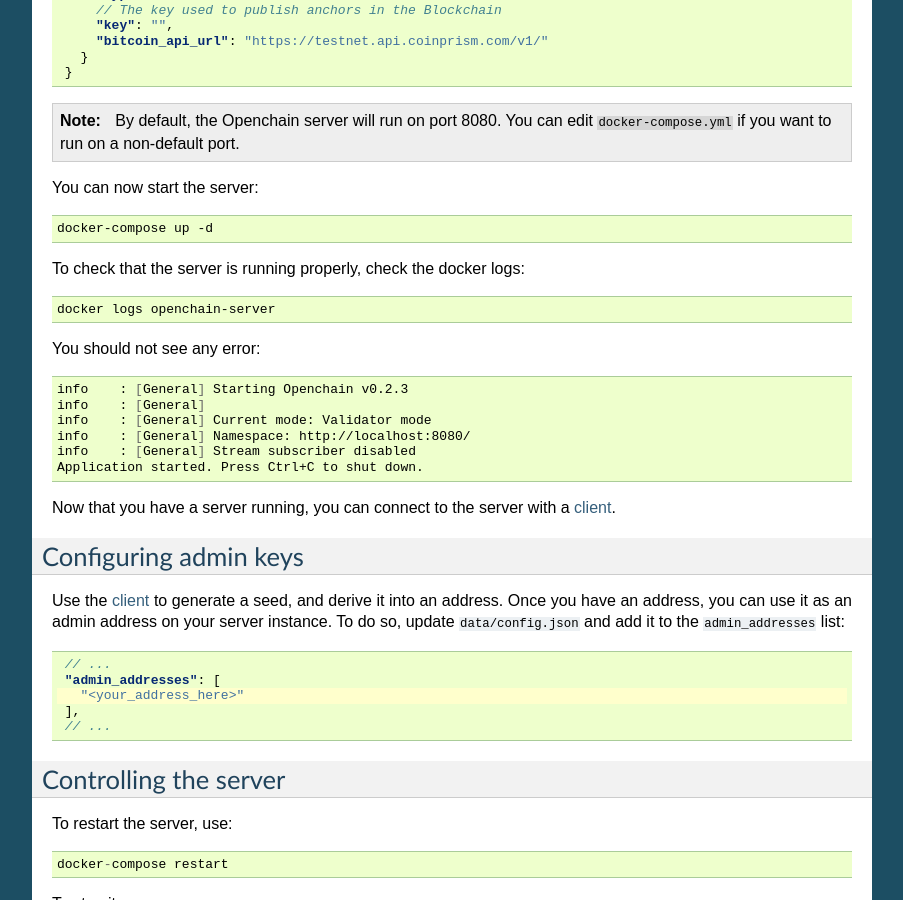
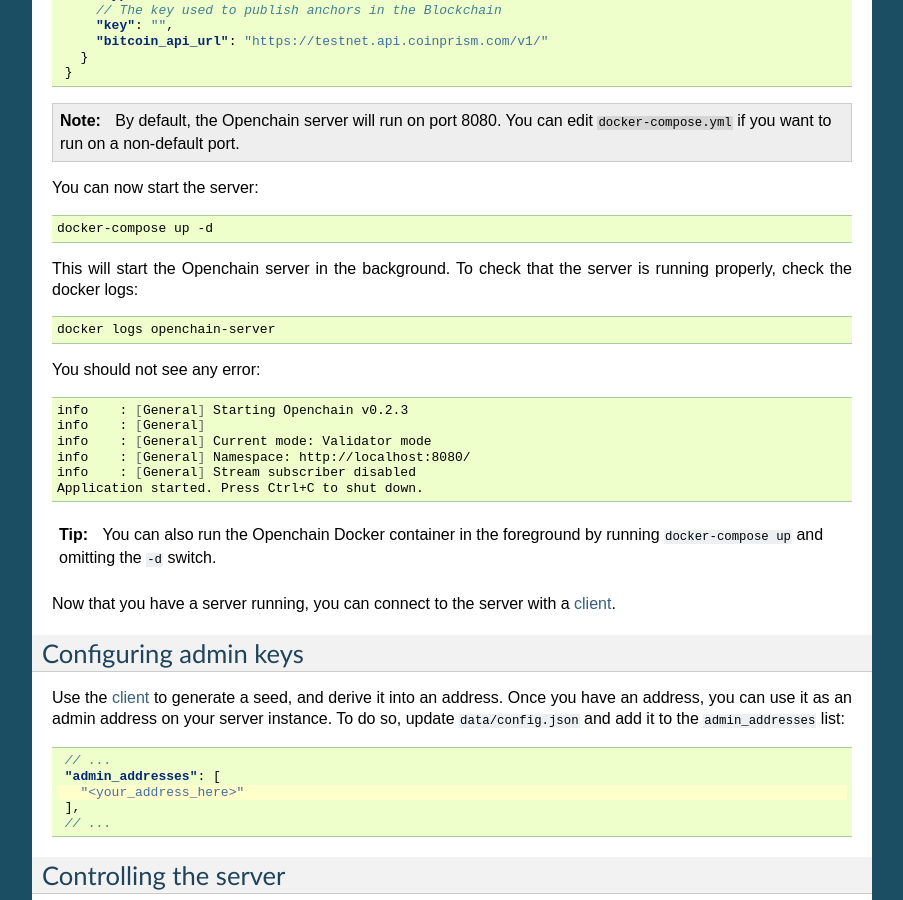
Before and after one commit to openchain/docs, a Sphinx documentation site: the page built from docs/source/general/docker-deployment.rst, in a window 1280 px wide and 900 px high, scrolled down 1482 px. Shown: the whole window, without its empty margins (198-1101 px from the left). Built offline with Sphinx 7.4.7, drawn with Linux system fonts in a browser that asks for light colours.

Commit message:
Add a note about running the server in the foreground

```diff
--- a/docs/source/general/docker-deployment.rst
+++ b/docs/source/general/docker-deployment.rst
@@ -100,7 +100,7 @@ You can now start the server:
 
     docker-compose up -d
 
-To check that the server is running properly, check the docker logs:
+This will start the Openchain server in the background. To check that the server is running properly, check the docker logs:
 
 .. code-block:: bash
 
@@ -116,6 +116,8 @@ You should not see any error:
     info    : [General] Namespace: http://localhost:8080/
     info    : [General] Stream subscriber disabled
     Application started. Press Ctrl+C to shut down.
+
+.. tip:: You can also run the Openchain Docker container in the foreground by running ``docker-compose up`` and omitting the ``-d`` switch.
 
 Now that you have a server running, you can connect to the server with a :ref:`client <openchain-client>`.
 
```
Also changed, not shown: docs/source/general/configuration.rst (line endings or trailing spaces).
